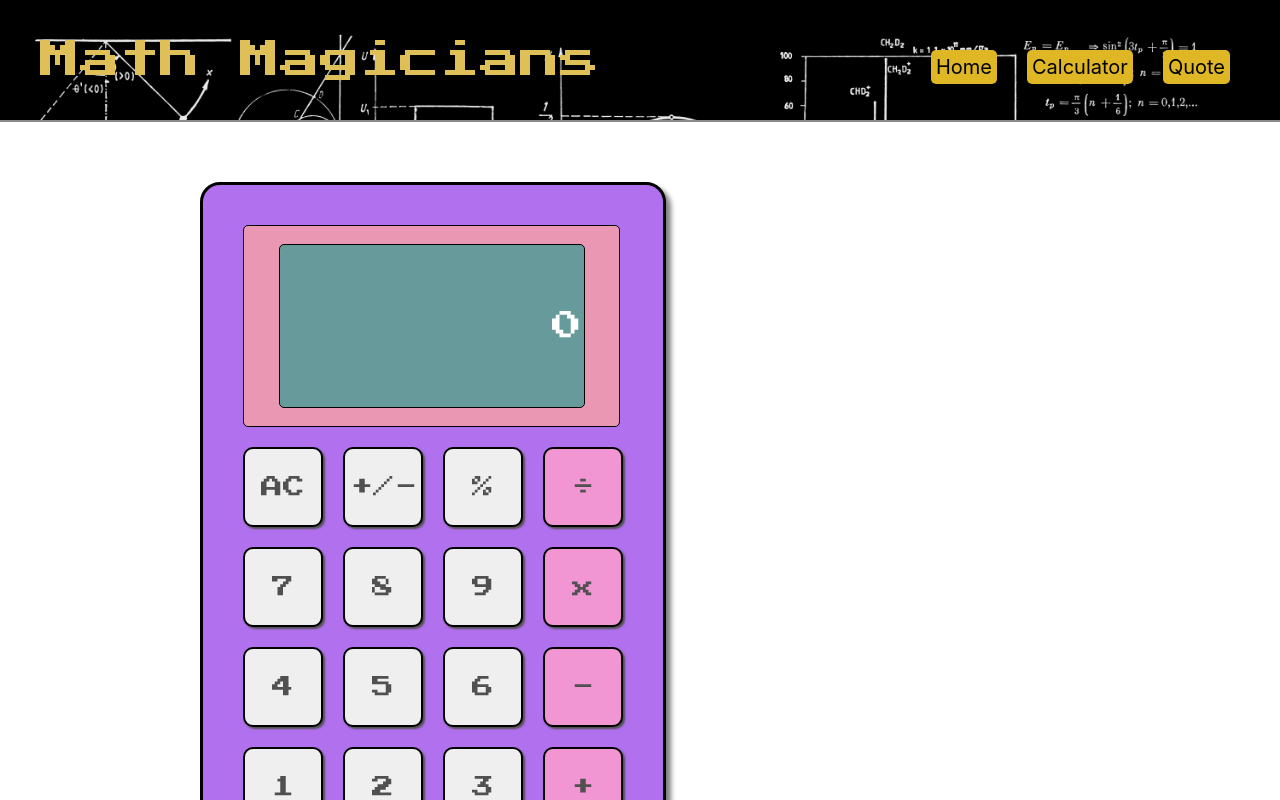
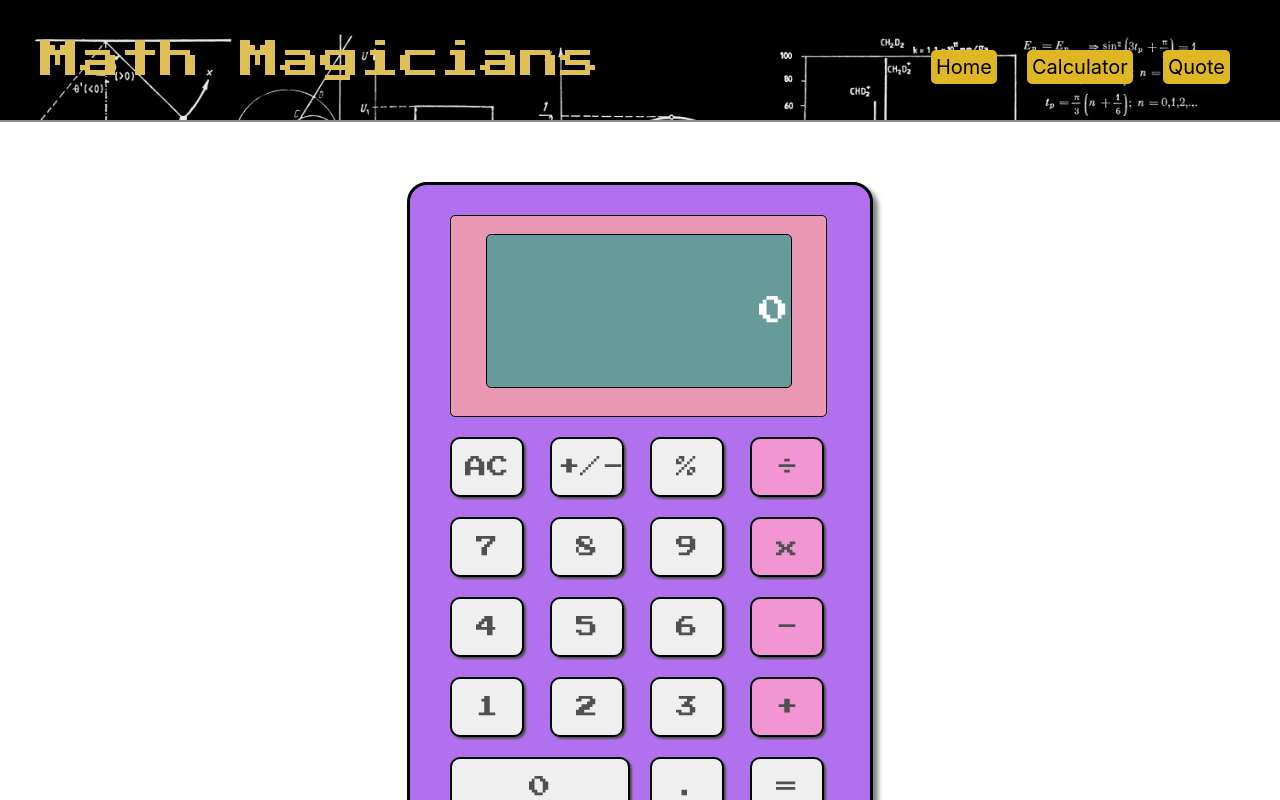
Before and after one commit to rivasbolinga/math-magicians, a React (Create React App) app: page /calculator in a window 1280 px wide. Shown: the top 800 px of the page. Built offline with nearby package versions, Linux system fonts and the light colour scheme; a web font is replaced by a local one.

Commit message:
finish style

```diff
--- a/package.json
+++ b/package.json
@@ -1,5 +1,6 @@
 {
   "name": "react-math-magicians",
+  "homepage": "https://rivasbolinga.github.io/React-Math-magicians/",
   "version": "0.1.0",
   "private": true,
   "dependencies": {
@@ -8,6 +9,7 @@
     "@testing-library/user-event": "^13.5.0",
     "big-js": "^3.1.3",
     "big.js": "^6.2.1",
+    "gh-pages": "^5.0.0",
     "prop-types": "^15.8.1",
     "react": "^18.2.0",
     "react-dom": "^18.2.0",
@@ -21,7 +23,9 @@
     "start": "react-scripts start",
     "build": "react-scripts build",
     "test": "react-scripts test",
-    "eject": "react-scripts eject"
+    "eject": "react-scripts eject",
+    "predeploy": "npm run build",
+    "deploy": "gh-pages -d build"
   },
   "eslintConfig": {
     "extends": [
--- a/src/App.js
+++ b/src/App.js
@@ -7,12 +7,13 @@ const App = () => {
     return (
       <>
        <BrowserRouter>
-       <Navbar />
         <Routes>
-         <Route path="/" element={<Home />} />
-         <Route path="/calculator" element={<Calculator />} />
-         <Route path="/Quote" element={<Quote />} />
-      </Routes>
+        <Route element={ < Navbar />} >
+          <Route path="/" element={<Home />} />
+          <Route path="/calculator" element={<Calculator />} />
+          <Route path="/Quote" element={<Quote />} />
+          </Route>
+        </Routes>
     </BrowserRouter>
       </>
     )
--- a/src/components/calculator/Calculator.js
+++ b/src/components/calculator/Calculator.js
@@ -13,6 +13,7 @@ function Calculator() {
   };
 //Calculator html body with the handle click function when we click button (onClick)
   return (
+    <div className='calc-container'>
     <div className='calculadora'>
     <div className='deco-div'>
     <div className='display-screen-container'>
@@ -45,6 +46,7 @@ function Calculator() {
     </div>
     </div>
     </div>
+    </div>
   );
 }
 
--- a/src/components/calculator/Calculator.scss
+++ b/src/components/calculator/Calculator.scss
@@ -77,15 +77,19 @@ button {
 }
 
 @media only screen and (min-width: 768px) {
+  .calc-container {
+    display: flex;
+    justify-content: center;
+    align-items: center;
+  }
   .calculadora {
     width: 400px;
-    padding: 40px 20px 40px 40px;
-    margin-left: 200px;
+    padding: 30px 20px 30px 40px;
   }
 
   button {
-    width: 80px;
-    height: 80px;
+    width: 74px;
+    height: 60px;
     border-radius: 10px;
     font-size: 22px;
   }
@@ -97,7 +101,7 @@ button {
 
   .display-screen {
     width: 300px;
-    height: 160px;
+    height: 150px;
     margin-left: 35px;
   }
 
--- a/src/components/common/Navbar.js
+++ b/src/components/common/Navbar.js
@@ -1,4 +1,4 @@
-import { Link } from 'react-router-dom';
+import { Link, Outlet } from 'react-router-dom';
 import './Navbar.scss';
 import Hamburger from './Hamburger';
 import CloseButton from './CloseButton';
@@ -33,8 +33,8 @@ const Navbar = () => {
   }
 
   const navBarClass = `navbar-nav ${showMenu ? 'open' : ''}`;
-
-  return (
+  return(
+  <>
     <nav className="navbar">
       <div className='container-nav'>
         <a className='navbar-title'>Math Magicians</a>
@@ -78,8 +78,12 @@ const Navbar = () => {
           </li>
         </ul>
       </div>
+
     </nav>
+    <Outlet />
+    </>
   );
+
 };
 
 export default Navbar;
--- a/src/components/home/Home.scss
+++ b/src/components/home/Home.scss
@@ -7,6 +7,10 @@
 
 .problems-container {
   margin-top: 30px;
+  display: flex;
+  flex-direction: column;
+  justify-content: center;
+  align-items: center;
 }
 
 .problem-container {
@@ -14,13 +18,13 @@
   height: 250px;
   background-image: url('../img/pizarra-vacia.jpg');
   background-repeat: no-repeat;
-  background-size: cover;
+  background-size: contain;
   color: white;
   font-family: 'Zeyada', cursive;
 
   .title-problem {
     text-align: center;
-    font-size: 30px;
+    font-size: 25px;
     padding: 8px 0 0 0;
     margin: 0;
   }
@@ -28,7 +32,7 @@
   .text-problem {
     width: 250px;
     text-align: center;
-    font-size: 18px;
+    font-size: 15px;
     margin: 0;
     padding: 0 0 0 10px;
   }
```
Also changed, not shown: 2 other files (tests, documents, lock files or other folders).
